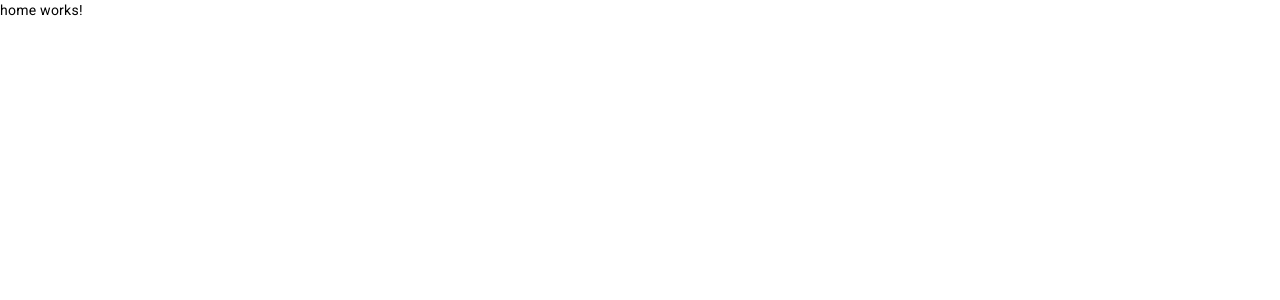
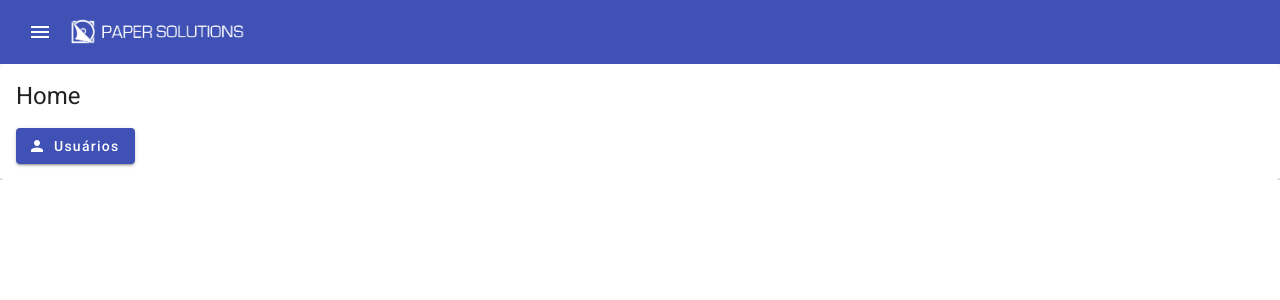
Before and after one commit to papersolutions/treinamento, an Angular app in the folder Frontend/: page / in a window 1280 px wide. Shown: the top 300 px of the page. Built offline with nearby package versions, Linux system fonts and the light colour scheme.

Commit message:
Toolbox, Navbar, Home page melhorada

```diff
--- a/Frontend/src/app/app.component.css
+++ b/Frontend/src/app/app.component.css
@@ -0,0 +1,6 @@
+mat-card-content.menu{
+   display: flex;
+   flex-direction: column;
+}
+
+button.menuItem {  display: flex; justify-content: left; margin-bottom: 2px;}
--- a/Frontend/src/app/app.component.html
+++ b/Frontend/src/app/app.component.html
@@ -1 +1,27 @@
-<router-outlet>
+<mat-toolbar color="primary">
+  <mat-toolbar-row>
+    <button mat-icon-button (click)="drawer.toggle()"><mat-icon>menu</mat-icon></button>
+    <img width="15%" src="../assets/Images/Paper Logo Completo Branco.png"/>
+  </mat-toolbar-row>
+</mat-toolbar>
+<mat-drawer-container [hasBackdrop]="true">
+  <mat-drawer #drawer mode="over" style="min-width: 20%;">
+    <mat-card>
+      <mat-card-content class = "menu">
+        <button class = "menuItem" mat-button routerLink="/" (click)="drawer.toggle()">
+        <mat-icon>home</mat-icon> <span>Home</span>
+        </button>
+        <button class = "menuItem" mat-button routerLink="/users" (click)="drawer.toggle()">
+        <mat-icon>person</mat-icon><span>Usuários</span>
+        </button>
+      </mat-card-content>
+    </mat-card>
+  </mat-drawer>
+  <mat-drawer-content>
+    <mat-card style="min-height: fit-content;">
+      <mat-card-content>
+        <router-outlet></router-outlet>
+      </mat-card-content>
+    </mat-card>
+  </mat-drawer-content>
+</mat-drawer-container>
--- a/Frontend/src/app/pages/home/home.component.html
+++ b/Frontend/src/app/pages/home/home.component.html
@@ -1 +1,4 @@
-<p>home works!</p>
+<h1>Home</h1>
+<button mat-raised-button color="primary" routerLink="/users">
+    <mat-icon>person</mat-icon> <span>Usuários</span>
+</button>
--- a/Frontend/src/app/pages/home/home.component.ts
+++ b/Frontend/src/app/pages/home/home.component.ts
@@ -1,9 +1,13 @@
 import { Component } from '@angular/core';
+import { RouterOutlet, RouterLink } from '@angular/router';
+import { MatButton } from '@angular/material/button';
+import { MatIcon } from '@angular/material/icon';
+
 
 @Component({
   selector: 'app-home',
   standalone: true,
-  imports: [],
+  imports: [RouterOutlet, RouterLink, MatButton, MatIcon],
   templateUrl: './home.component.html',
   styleUrl: './home.component.css'
 })
```
Also changed, not shown: Frontend/src/app/app.component.ts (+8 -2 lines), Frontend/src/assets/Images/Paper Logo Completo Branco.png (added).
